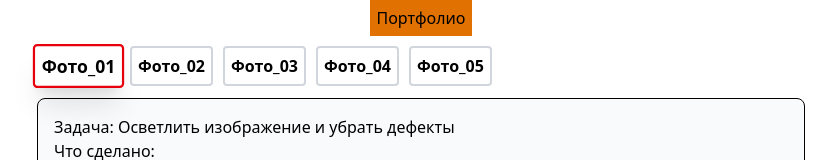
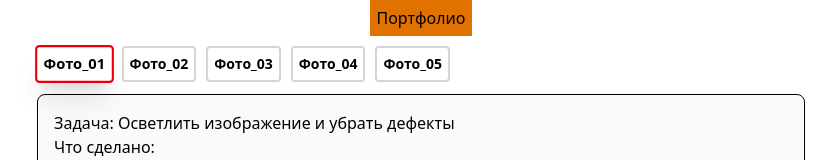
Before and after one commit to bbetwo/before-after-showcase, a React (Vite) app: page / in a window 1280 px wide. Shown: the top 160 px of the page, without its empty margins (219-1055 px from the left). Built offline with nearby package versions, Linux system fonts and the light colour scheme.

Commit message:
style: update component styles

```diff
--- a/src/components/CompareImage.tsx
+++ b/src/components/CompareImage.tsx
@@ -12,14 +12,14 @@ export const CompareImage = () => {
     };
     return (
         <div className="flex flex-col gap-3  max-w-3xl w-full">
-            <div className="flex gap-2.5">
+            <div className="flex flex-wrap gap-2.5">
                 {slides.map((el, indx) => (
                     <button
                         key={indx}
-                        className={`p-1.5 rounded-sm border-2 font-bold transition-all duration-300 ${
+                        className={`p-1.5 rounded-sm border-2 font-bold text-sm transition-all duration-300 ${
                             currentIndex === indx
-                                ? "border-red-600 scale-110 shadow-xl"
-                                : "border-gray-300 hover:border-red-600 hover:shadow-2xl hover:scale-125"
+                                ? "border-red-600 scale-105 shadow-xl"
+                                : "border-gray-300 hover:border-red-600 hover:shadow-2xl hover:scale-110"
                         }`}
                         onClick={() => handleImageChange(indx)}
                     >
@@ -33,7 +33,6 @@ export const CompareImage = () => {
             <ReactCompareImage
                 leftImage={slides[currentIndex].after}
                 rightImage={slides[currentIndex].before}
-                hover={true}
                 leftImageLabel="До"
                 rightImageLabel="После"
             />
```
